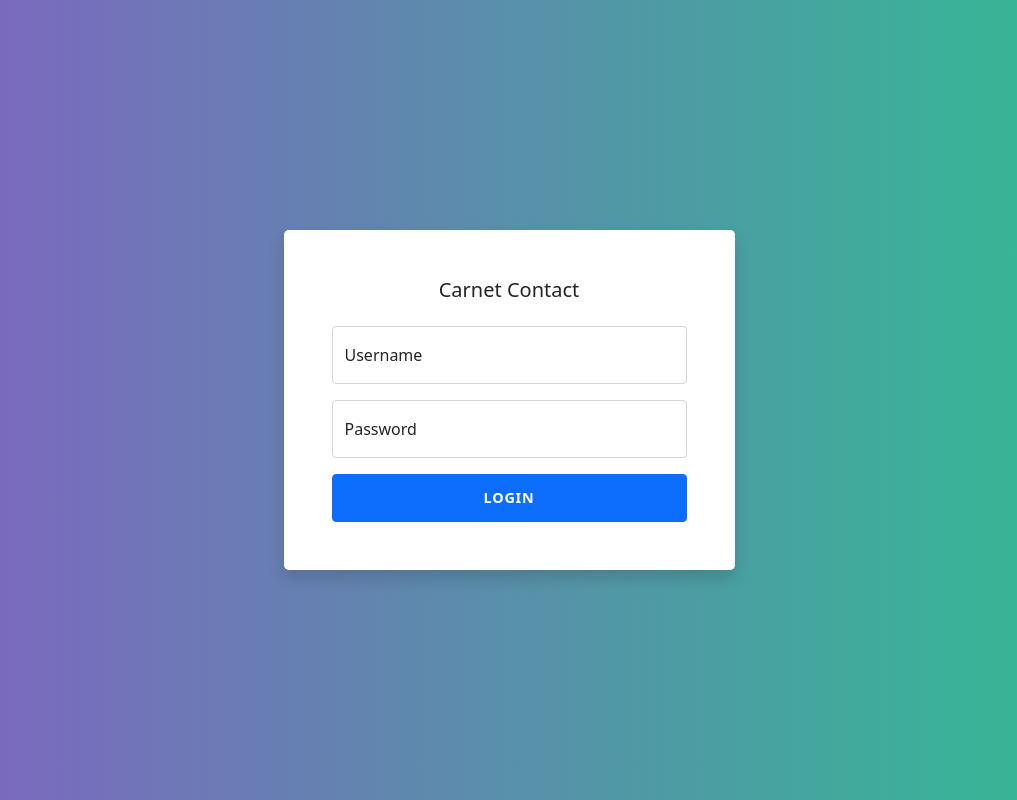
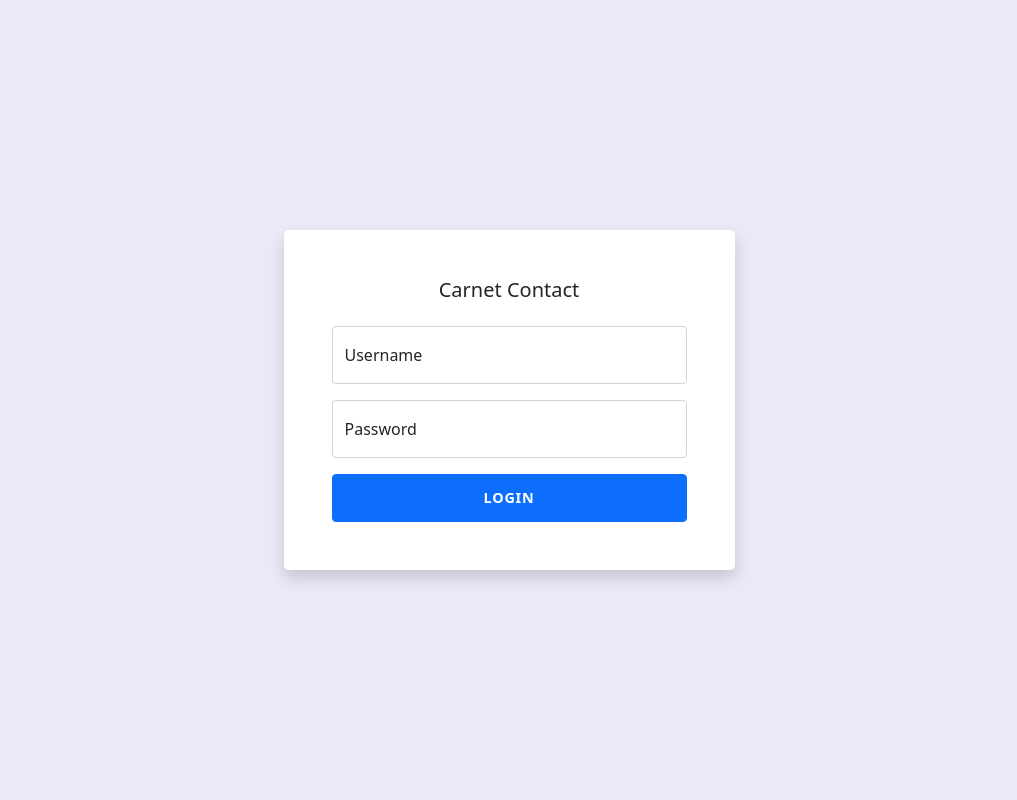
Before and after one commit to KrishnarashTHEVAKUMARAN/CarnetContactFront, an Angular app: page / in a window 1280 px wide. Shown: the whole page, without its empty margins (131-1148 px from the left). Built offline with nearby package versions, Linux system fonts and the light colour scheme.

Commit message:
changement de background color

```diff
--- a/src/app/add-contacts-in-contact-group/add-contacts-in-contact-group.component.css
+++ b/src/app/add-contacts-in-contact-group/add-contacts-in-contact-group.component.css
@@ -1,4 +1,4 @@
 body {
-  background: linear-gradient(90deg, #8360c3, #2ebf91);
+  background: #e9e9f7;
   padding-top: 50px;
 }
--- a/src/app/add-contacts/add-contacts.component.css
+++ b/src/app/add-contacts/add-contacts.component.css
@@ -2,7 +2,7 @@ body {
   display: flex;
   justify-content: center;
   align-items: center;
-  background: linear-gradient(90deg, #8360c3, #2ebf91);
+  background: #e9e9f7;
   padding-top: 50px;
 }
 
--- a/src/app/app.component.html
+++ b/src/app/app.component.html
@@ -1,4 +1,4 @@
-<body style="background: linear-gradient(90deg, #8360c3, #2ebf91);">
+<body style="background: #e9e9f7;">
 <main>
   <router-outlet></router-outlet>
 </main>
--- a/src/app/delete-contacts-in-contact-group/delete-contacts-in-contact-group.component.css
+++ b/src/app/delete-contacts-in-contact-group/delete-contacts-in-contact-group.component.css
@@ -1,4 +1,4 @@
 body {
-  background: linear-gradient(90deg, #8360c3, #2ebf91);
+  background: #e9e9f7;
   padding-top: 50px;
 }
--- a/src/app/get-contact-group/get-contact-group.component.css
+++ b/src/app/get-contact-group/get-contact-group.component.css
@@ -1,4 +1,4 @@
 body {
-  background: linear-gradient(90deg, #8360c3, #2ebf91);
+  background: #e9e9f7;
   padding-top: 50px;
 }
--- a/src/app/get-contacts/get-contacts.component.css
+++ b/src/app/get-contacts/get-contacts.component.css
@@ -1,4 +1,4 @@
 body {
-  background: linear-gradient(90deg, #8360c3, #2ebf91);
+  background: #e9e9f7;
   padding-top: 50px;
 }
--- a/src/app/login/login.component.css
+++ b/src/app/login/login.component.css
@@ -4,7 +4,7 @@ body {
   justify-content: center;
   align-items: center;
   height: 100vh;
-  background: linear-gradient(90deg, #8360c3, #2ebf91);
+  background: #e9e9f7;
 }
 
 .btn-login {
--- a/src/app/modify-contacts/modify-contacts.component.css
+++ b/src/app/modify-contacts/modify-contacts.component.css
@@ -2,7 +2,7 @@ body {
   display: flex;
   justify-content: center;
   align-items: center;
-  background: linear-gradient(90deg, #8360c3, #2ebf91);
+  background: #e9e9f7;
   padding-top: 50px;
 }
 
--- a/src/index.html
+++ b/src/index.html
@@ -9,7 +9,7 @@
   <link rel="icon" type="image/x-icon" href="favicon.ico">
   <link href="https://fonts.googleapis.com/css2?family=Material+Symbols+Outlined" rel="stylesheet" />
 </head>
-<body style="background: linear-gradient(90deg, #8360c3, #2ebf91);">
+<body style="background: #e9e9f7;">
   <app-root></app-root>
   <script src="https://cdn.jsdelivr.net/npm/@popperjs/core@2.9.2/dist/umd/popper.min.js" integrity="sha384-IQsoLXl5PILFhosVNubq5LC7Qb9DXgDA9i+tQ8Zj3iwWAwPtgFTxbJ8NT4GN1R8p" crossorigin="anonymous"></script>
   <script src="https://cdn.jsdelivr.net/npm/bootstrap@5.0.2/dist/js/bootstrap.min.js" integrity="sha384-cVKIPhGWiC2Al4u+LWgxfKTRIcfu0JTxR+EQDz/bgldoEyl4H0zUF0QKbrJ0EcQF" crossorigin="anonymous"></script>
```
